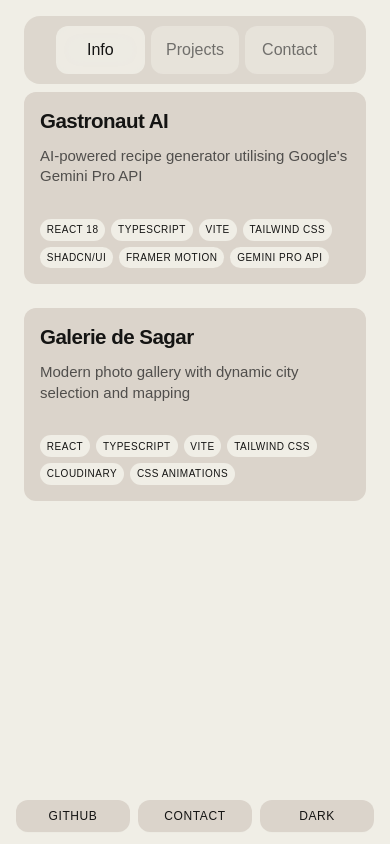
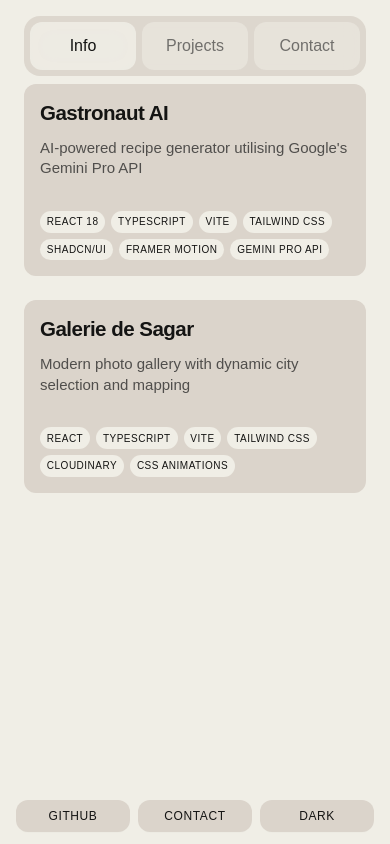
Before and after one commit to sagar-datta/portfolio, a Next.js app: page / in a window 390 px wide. Built offline with nearby package versions, Linux system fonts and the light colour scheme.

Commit message:
refactor: Adjust padding in Header for improved layout consistency

```diff
--- a/src/components/organisms/Header.tsx
+++ b/src/components/organisms/Header.tsx
@@ -10,7 +10,7 @@ export const Header = ({ name, profession }: IHeaderProps) => {
   return (
     <header className="sticky top-4 z-10 mx-6 md:mx-4">
       <div className="max-w-4xl mx-auto bg-glass-button dark:bg-glass-button-dark backdrop-blur-glass rounded-2xl">
-        <div className="relative flex items-center px-8 py-2.5">
+        <div className="relative flex items-center p-1.5 md:px-8 md:py-2.5">
           {/* Left section with icon and name */}
           <div className="hidden md:flex items-center gap-3">
             <div className="w-6 h-6 flex items-center justify-center text-primary dark:text-primary-dark">
```
